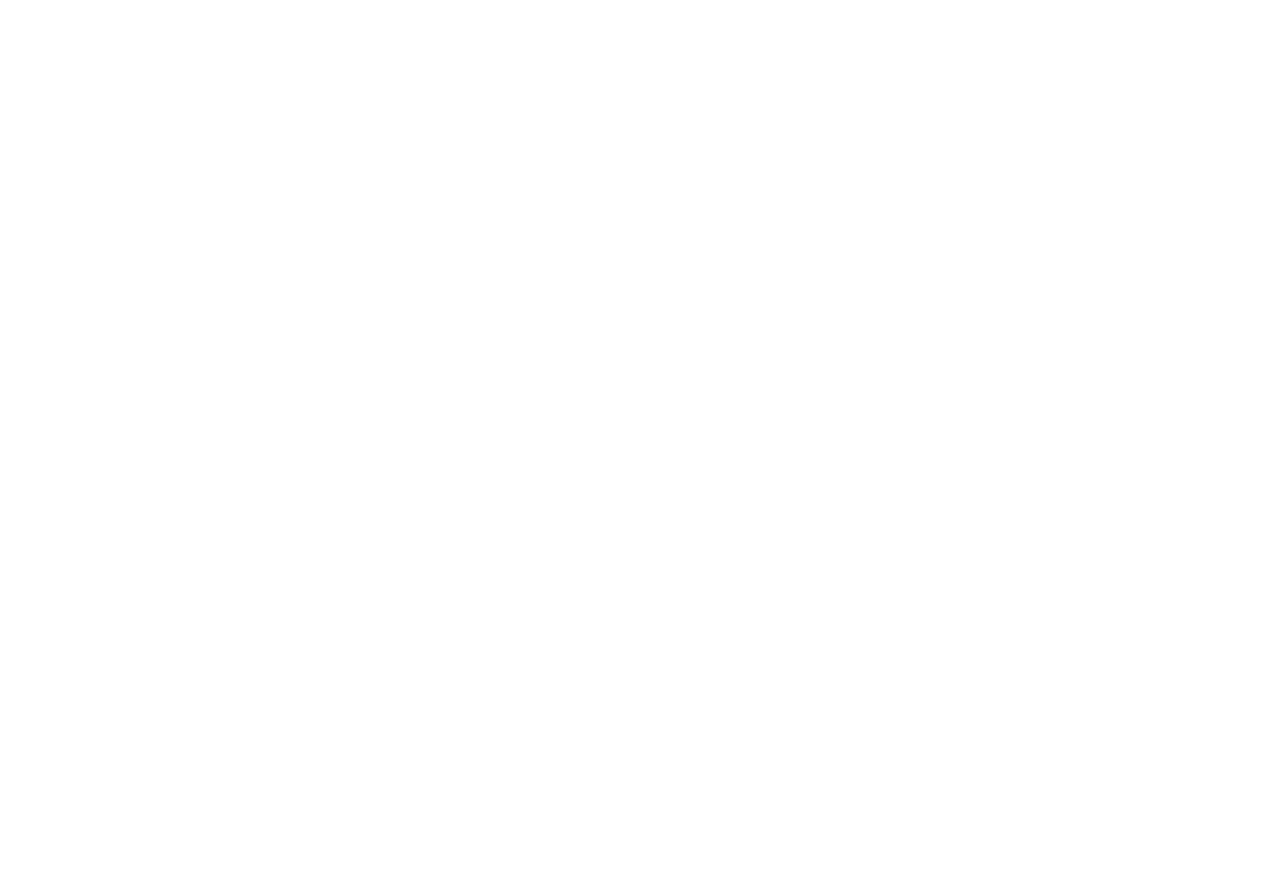
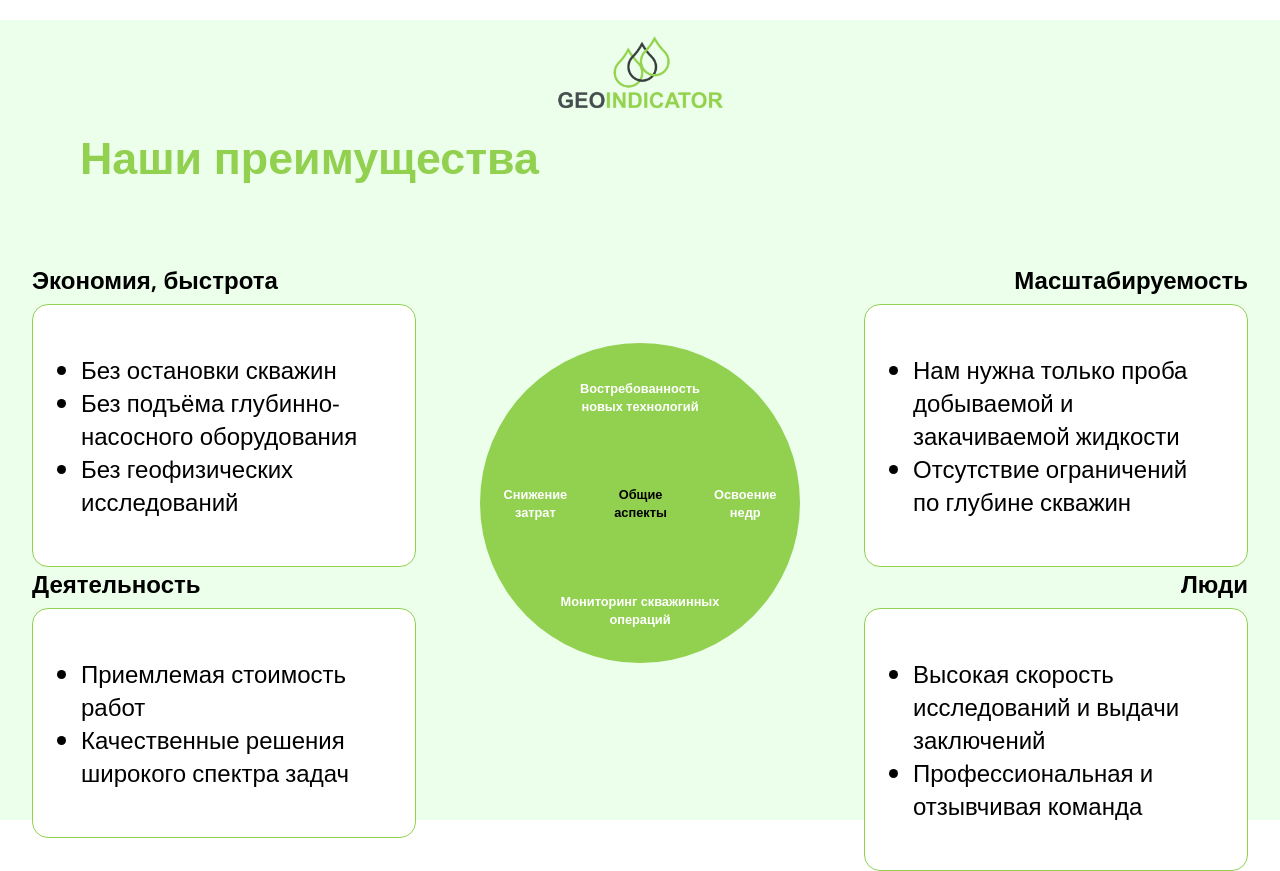
Before and after one commit to inuur/vue-landing-geo, a Vue app: page / in a window 1280 px wide. Shown: the part 3980-4851 px from the top of the page. Before the commit the page ends 4000 px from the top, so only its background shows below. Built offline with nearby package versions, Linux system fonts and the light colour scheme.

Commit message:
Add benefits section

```diff
--- a/src/pages/MainPage.vue
+++ b/src/pages/MainPage.vue
@@ -6,6 +6,7 @@
       <Values></Values>
       <History></History>
       <Tasks></Tasks>
+      <Benefits></Benefits>
     </section>
   </div>
 </template>
@@ -16,10 +17,12 @@
 import History from "../sections/History";
 import Tasks from "../sections/Tasks";
 import Values from "../sections/Values";
+import Benefits from "../sections/Benefits";
 
 export default {
   name: "MainPage",
   components: {
+    Benefits,
     Values,
     Tasks,
     History,
--- /dev/null
+++ b/src/sections/Benefits.vue
@@ -0,0 +1,170 @@
+<template>
+  <div class="benefits">
+    <div class="company_icon">
+      <img src="../assets/icons/coloredIcon.svg" alt="">
+    </div>
+    <div class="title">
+      Наши преимущества
+    </div>
+    <div class="benefits_flex">
+      <div class="benefits_block">
+        <div class="list-wrapper">
+          <div class="list_title left_title">Экономия, быстрота</div>
+          <div class="left_list">
+            <ul>
+              <li>Без остановки скважин</li>
+              <li>Без подъёма глубинно-насосного оборудования</li>
+              <li>Без геофизических исследований</li>
+            </ul>
+          </div>
+        </div>
+        <div class="list-wrapper">
+          <div class="list_title left_title">Деятельность</div>
+          <div class="left_list">
+            <ul>
+              <li>Приемлемая стоимость работ</li>
+              <li>Качественные решения широкого спектра задач</li>
+            </ul>
+          </div>
+        </div>
+      </div>
+      <div class="benefits_middle_block">
+        <div class="main_aspects">
+          <div class="first_line">
+            Востребованность<br>новых технологий
+          </div>
+          <div class="second_line">
+            <span class="text">Снижение<br>затрат</span>
+            <span class="black_text">Общие<br>аспекты</span>
+            <span class="text">Освоение<br>недр</span>
+          </div>
+          <div class="last_line">Мониторинг скважинных<br>операций</div>
+        </div>
+      </div>
+      <div class="benefits_block">
+        <div class="list-wrapper">
+          <div class="list_title right_title">Масштабируемость</div>
+          <div class="right_list">
+            <ul>
+              <li>Нам нужна только проба добываемой и закачиваемой жидкости</li>
+              <li>Отсутствие ограничений по глубине скважин</li>
+            </ul>
+          </div>
+        </div>
+
+        <div class="list-wrapper">
+          <div class="list_title right_title">Люди</div>
+          <div class="right_list">
+            <ul>
+              <li>Высокая скорость исследований и выдачи заключений</li>
+              <li>Профессиональная и отзывчивая команда</li>
+            </ul>
+          </div>
+        </div>
+      </div>
+    </div>
+  </div>
+</template>
+
+<script>
+export default {
+  name: "Benefits"
+}
+</script>
+
+<style scoped lang="scss">
+
+.company_icon > img {
+  width: 15vw;
+  display: block;
+  margin: 1rem auto auto;
+}
+
+.benefits {
+  height: 100vh;
+  background-color: rgb(235, 255, 235);
+  display: flex;
+  flex-direction: column;
+}
+
+.title {
+  font-size: 3.5vw;
+  font-weight: 600;
+  color: #92D050;
+  padding-left: 5rem;
+}
+
+.benefits_flex {
+  display: flex;
+  justify-content: space-around;
+  height: 60vh;
+  margin: auto;
+
+  & > .benefits_block {
+    width: 30%;
+  }
+}
+
+.benefits_middle_block {
+  display: flex;
+  align-items: center;
+  justify-content: center;
+
+  & > .main_aspects {
+    width: 40vh;
+    height: 40vh;
+    border-radius: 50%;
+    background-color: #92D050;
+    display: flex;
+    flex-direction: column;
+    justify-content: space-around;
+    color: white;
+    font-size: 1vw;
+    text-align: center;
+    font-weight: 600;
+
+    .second_line {
+      display: flex;
+      justify-content: space-around;
+    }
+
+    .black_text {
+      font-weight: 800;
+      color: black;
+    }
+  }
+}
+
+.benefits_block {
+  display: flex;
+  flex-direction: column;
+  justify-content: space-between;
+}
+
+.list_title {
+  font-weight: 600;
+  color: black;
+  font-size: 1.5rem;
+}
+
+.left_list, .right_list {
+  background-color: white !important;
+  border-radius: 1rem;
+  padding: 3rem;
+  margin-top: 0.5rem;
+  border: #92D050 solid 1px;
+}
+
+ul {
+  font-size: 1.5rem;
+}
+
+.left_title {
+  text-align: left;
+}
+
+.right_title {
+  text-align: right;
+}
+
+</style>
```
